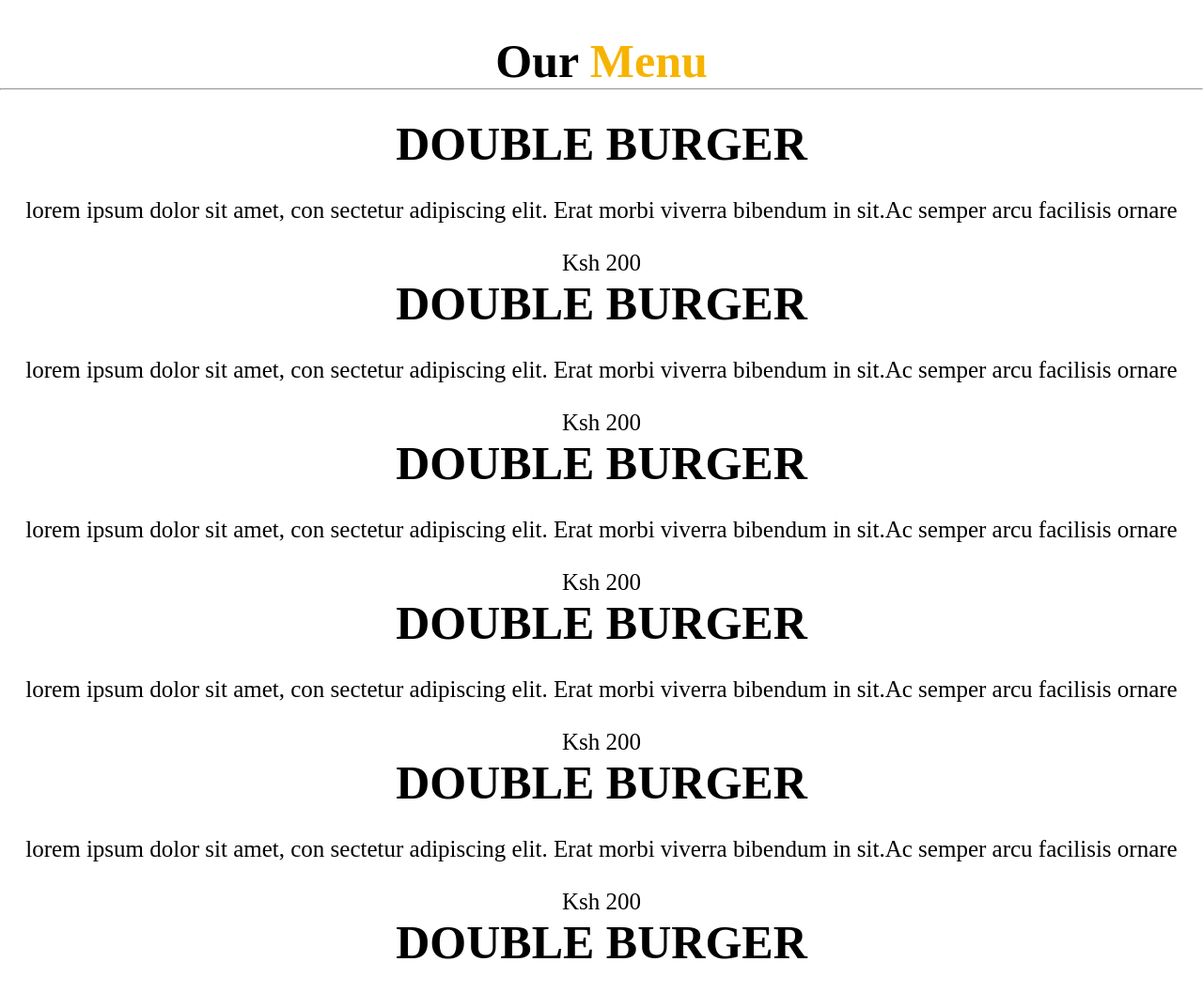
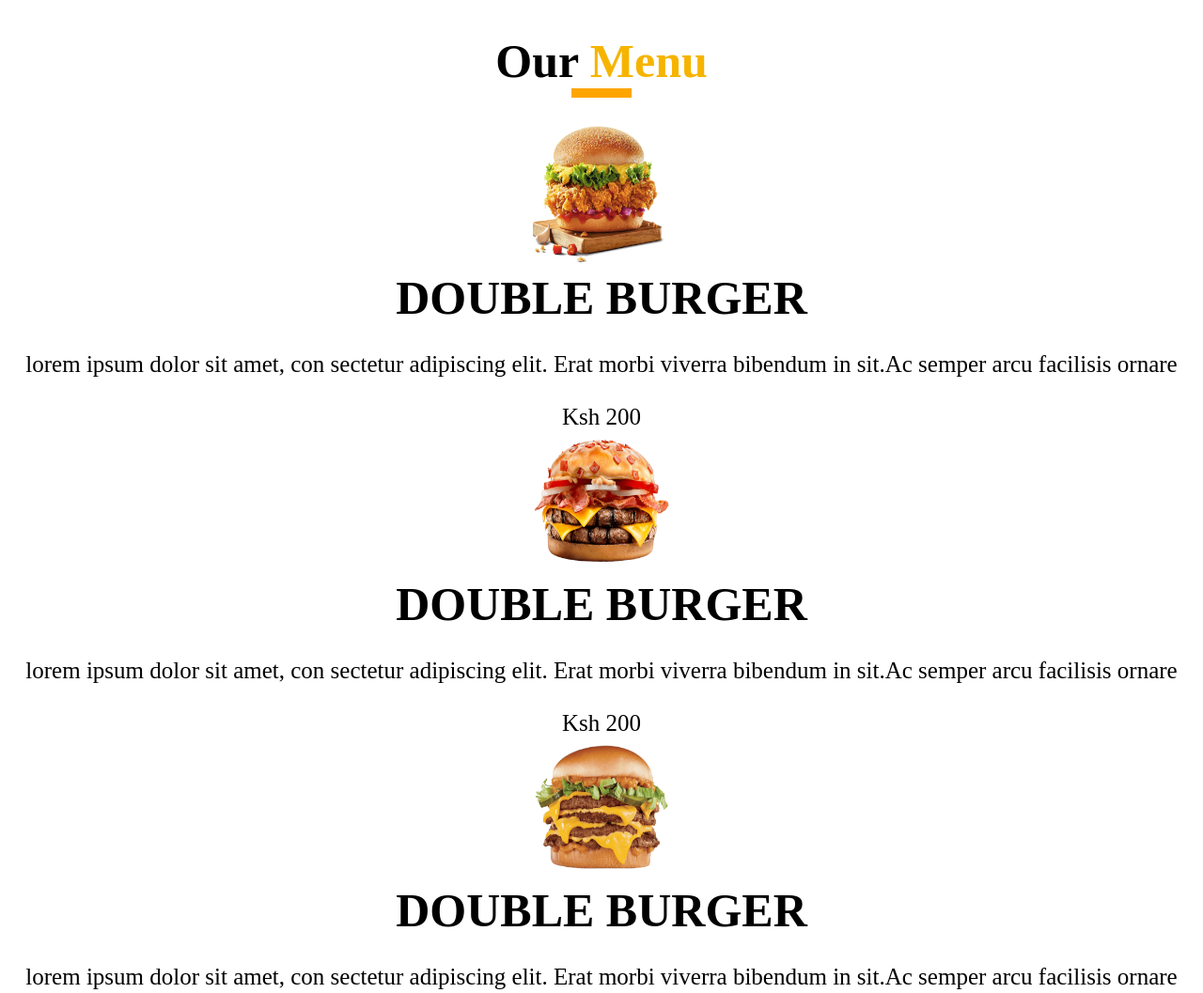
Before and after one commit to Blaisehala/independentprojectone, a plain HTML site: page index.html in a window 1280 px wide. Shown: the part 1840-2897 px from the top of the page at 94% size. Drawn offline with Linux system fonts and the light colour scheme.

Commit message:
This commit styles the horizontal rule and adds respective images in Our Menu section

```diff
--- a/index.html
+++ b/index.html
@@ -97,6 +97,8 @@
     </div>
   </div>
 
+  <!-- The Pricing card section-->
+
   <div class="section3">
     <br><br>
     <h1>Our <span style="color: #F6B400;">Menu</span>
@@ -104,11 +106,11 @@
     </h1>
     <br>
 
-    <!-- The Pricing card section-->
+
 
     <div class="pricecard1">
 
-
+      <img src="./images/SeekPng 2.png" alt="SeekPng" width=150px height="150px">
 
       <div class="titleproduct">
         <h1>DOUBLE BURGER</h1>
@@ -134,7 +136,7 @@
 
     <div class="pricecard2">
 
-
+      <img src="./images/SeekPng 3.png" alt="SeekPng" width=150px height="150px">
 
       <div class="titleproduct">
         <h1>DOUBLE BURGER</h1>
@@ -160,6 +162,7 @@
 
 
     <div class="pricecard3">
+      <img src="./images/SeekPng 1.png" alt="SeekPng" width=150px height="150px">
 
 
 
@@ -188,7 +191,7 @@
 
     <div class="pricecard4">
 
-
+      <img src="./images/SeekPng 4.png" alt="SeekPng" width=150px height="150px">
 
       <div class="titleproduct">
         <h1>DOUBLE BURGER</h1>
@@ -215,7 +218,7 @@
 
     <div class="pricecard5">
 
-
+      <img src="./images/SeekPng 5.png" alt="SeekPng" width=150px height="150px">
 
       <div class="titleproduct">
         <h1>DOUBLE BURGER</h1>
@@ -242,7 +245,7 @@
 
     <div class="pricecard6">
 
-
+      <img src="./images/SeekPng 6.png" alt="SeekPng" width=150px height="150px">
 
       <div class="titleproduct">
         <h1>DOUBLE BURGER</h1>
--- a/style.css
+++ b/style.css
@@ -129,3 +129,11 @@ a {
   padding-top: 20px;
 
   }
+
+  hr {
+    width: 5%;
+    margin: 0 auto;
+    height: 10px;
+    background-color: orange;
+    border: none;
+    }
```
